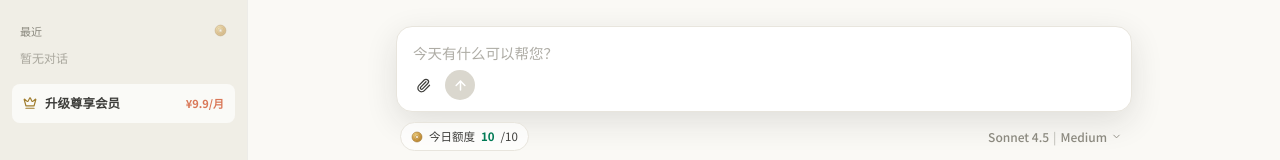
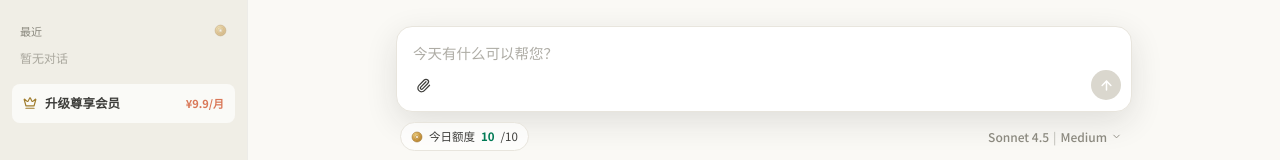
Before and after one commit to devlive-community/claude, a React (Vite) app: page /new in a window 1280 px wide. Shown: the part 250-410 px from the top of the page. Built offline with nearby package versions, Linux system fonts and the light colour scheme.

Commit message:
fix: right-align composer send button, unify dark send style

```diff
--- a/src/components/chat/ChatApp.tsx
+++ b/src/components/chat/ChatApp.tsx
@@ -243,14 +243,14 @@ export default function ChatApp() {
     e.target.value = ''
   }
 
-  const sendBtn = (dark: boolean) => (
+  const sendBtn = () => (
     <motion.button
       onClick={() => send()}
       disabled={typing || !draft.trim()}
       whileTap={{ scale: 0.9 }}
       className={cn(
-        'flex flex-none items-center justify-center rounded-full text-white transition',
-        typing || !draft.trim() ? 'bg-[#DAD7CE]' : dark ? 'bg-ink hover:bg-black' : 'bg-ink hover:bg-black',
+        'ml-auto flex flex-none items-center justify-center rounded-full text-white transition',
+        typing || !draft.trim() ? 'bg-[#DAD7CE]' : 'bg-ink hover:bg-black',
       )}
       style={{ height: 30, width: 30 }}
       aria-label="发送"
@@ -353,7 +353,7 @@ export default function ChatApp() {
               >
                 <Paperclip size={15} />
               </button>
-              {sendBtn(false)}
+              {sendBtn()}
             </div>
           </div>
 
@@ -402,7 +402,7 @@ export default function ChatApp() {
                 placeholder="继续追问…"
                 className="max-h-[160px] min-w-0 flex-1 resize-none self-center bg-transparent py-1.5 text-[14px] text-ink outline-none placeholder:text-faint/70"
               />
-              {sendBtn(false)}
+              {sendBtn()}
             </div>
           </div>
 
```
